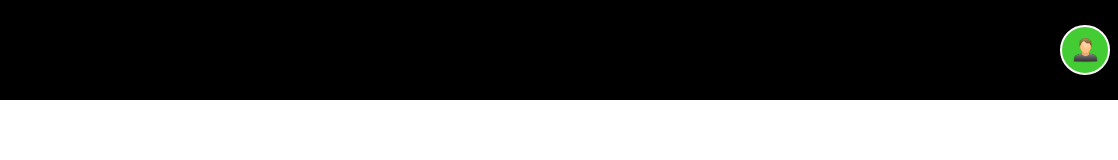
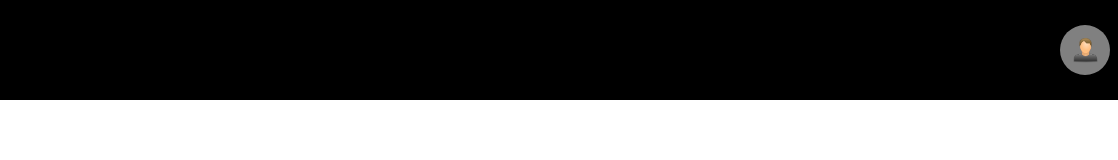
Before and after one commit to agonzalezo03/SouthWeb, a plain HTML site: page index.html in a window 1280 px wide. Shown: the full height of the page, 162-1280 px from the left. Drawn offline with nearby package versions, Linux system fonts and the light colour scheme.

Commit message:
Actualizar style.css

```diff
--- a/style.css
+++ b/style.css
@@ -10,6 +10,6 @@
 .boton-user{
     width: 50px;
     height: 50px;
-    background-color:#44CC35;
-    border: 2px solid white;
+    background-color: gray;
+    border: 0px;
 }
```
